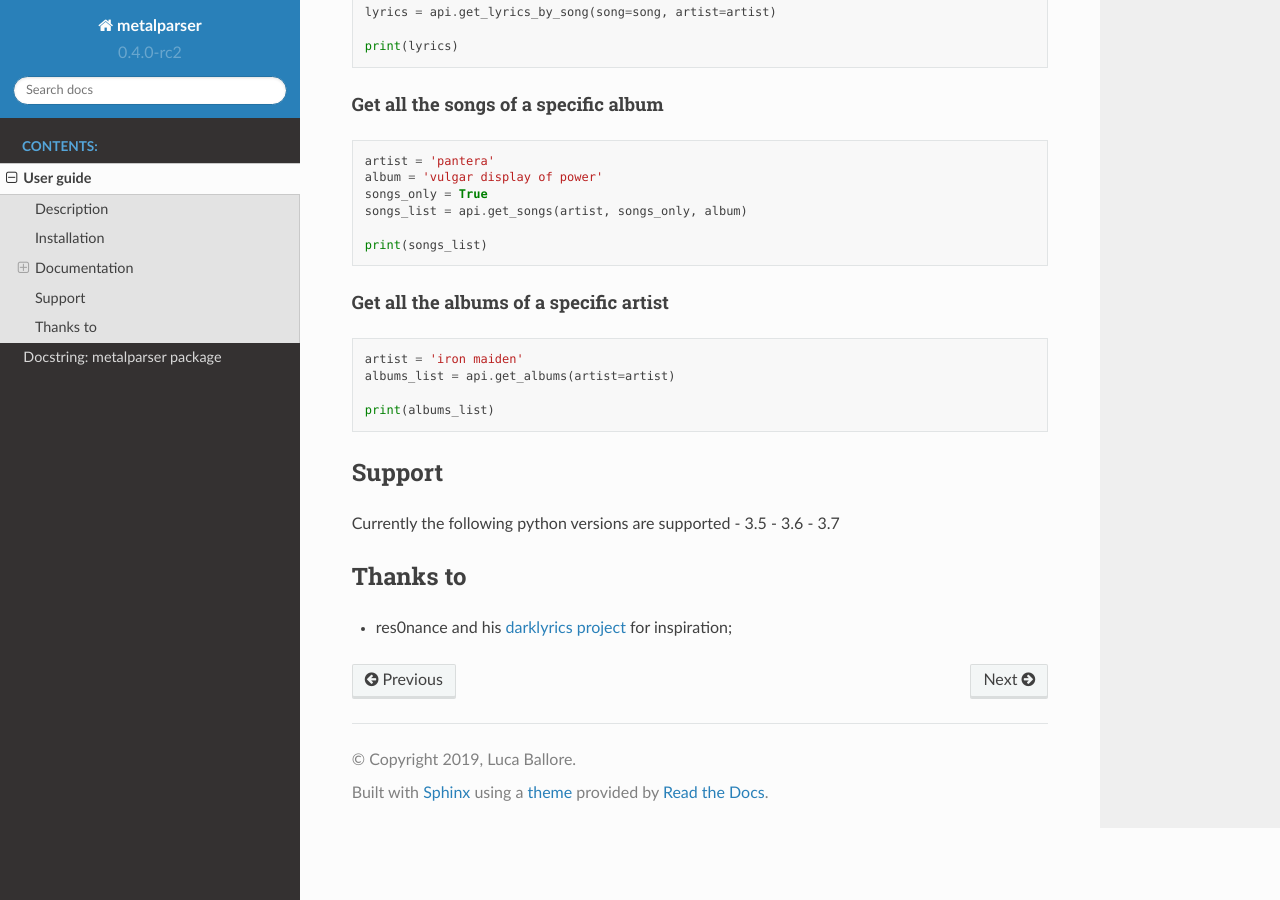
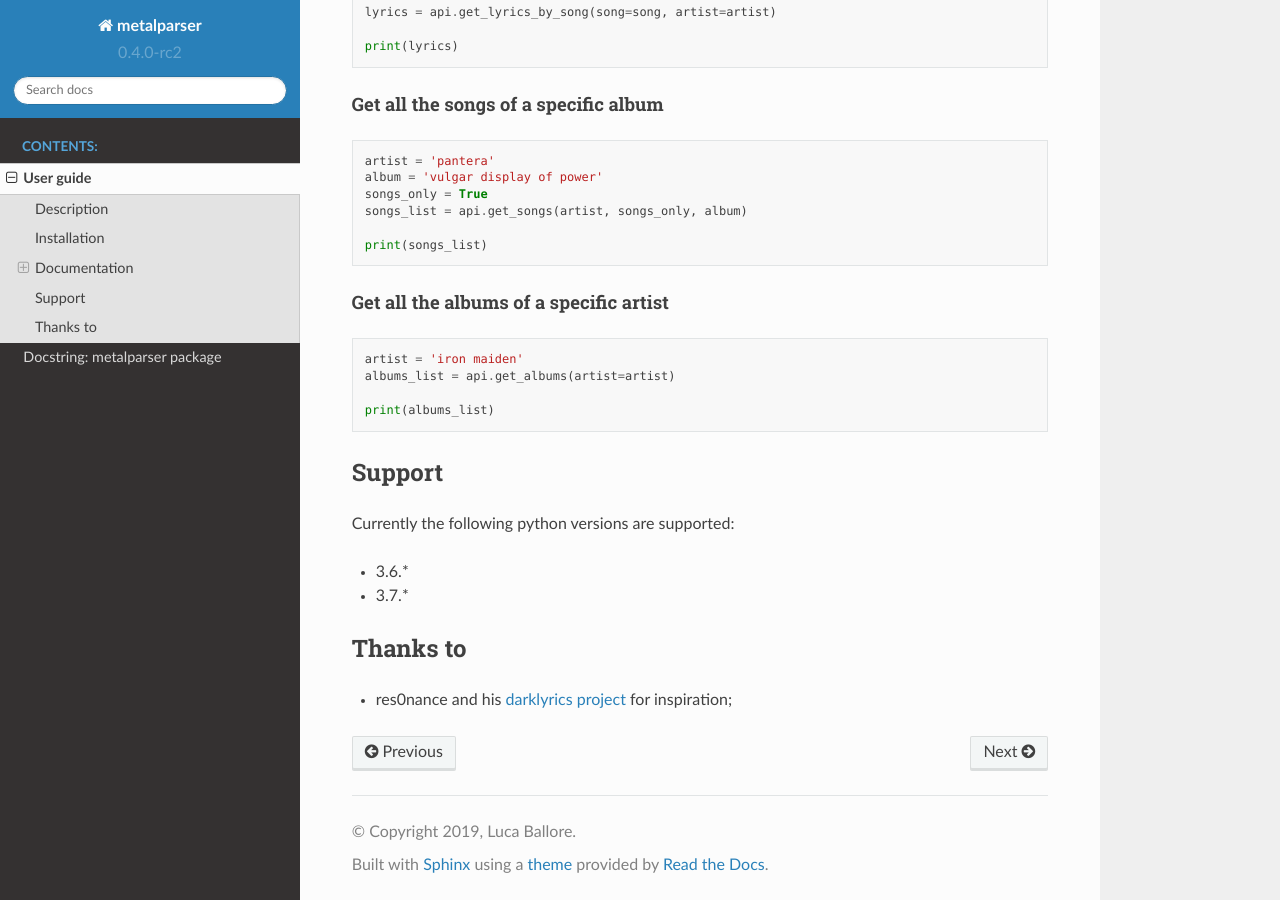
Before and after one commit to lballore/metal-parser, a Sphinx documentation site: the page built from docs/user_guide.rst, in a window 1280 px wide and 900 px high, scrolled down 1224 px. Built offline with Sphinx 7.4.7 and the Read the Docs theme 2.0.0, drawn with Linux system fonts in a browser that asks for light colours.

```diff
--- a/docs/user_guide.rst
+++ b/docs/user_guide.rst
@@ -94,7 +94,10 @@ Get all the albums of a specific artist
 Support
 -------
 
-Currently the following python versions are supported - 3.5 - 3.6 - 3.7
+Currently the following python versions are supported:
+
+* 3.6.*
+* 3.7.*
 
 Thanks to
 ---------
```
Also changed, not shown: README.md (+0 -1 lines), setup.py (+2 -5 lines), .travis.yml (added).
